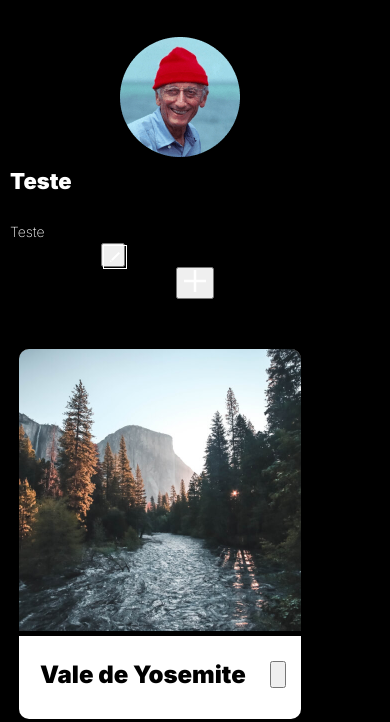
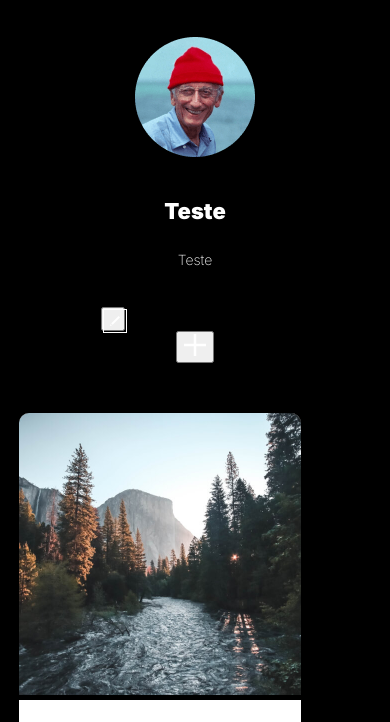
Before and after one commit to GubaUga/web_project_around, a plain HTML site: page index.html in a window 390 px wide. Shown: the part 78-800 px from the top of the page. Drawn offline with Linux system fonts and the light colour scheme; files whose address does not match are found by name.

Commit message:
Alterando o posicionamento dos textos do profile no mobile

```diff
--- a/blocks/profile.css
+++ b/blocks/profile.css
@@ -49,11 +49,21 @@
     flex-direction: column;
   }
 
+  .profile__image {
+    margin: 0 0 30px 0;
+  }
+
+  .profile__info {
+    margin: 0;
+  }
+
   .profile__info_name {
     font-size: 22px;
+    margin: 0 auto 14px;
   }
 
   .profile__info_attribute {
     font-size: 14px;
+    margin: 0 auto 36px;
   }
 }
```
